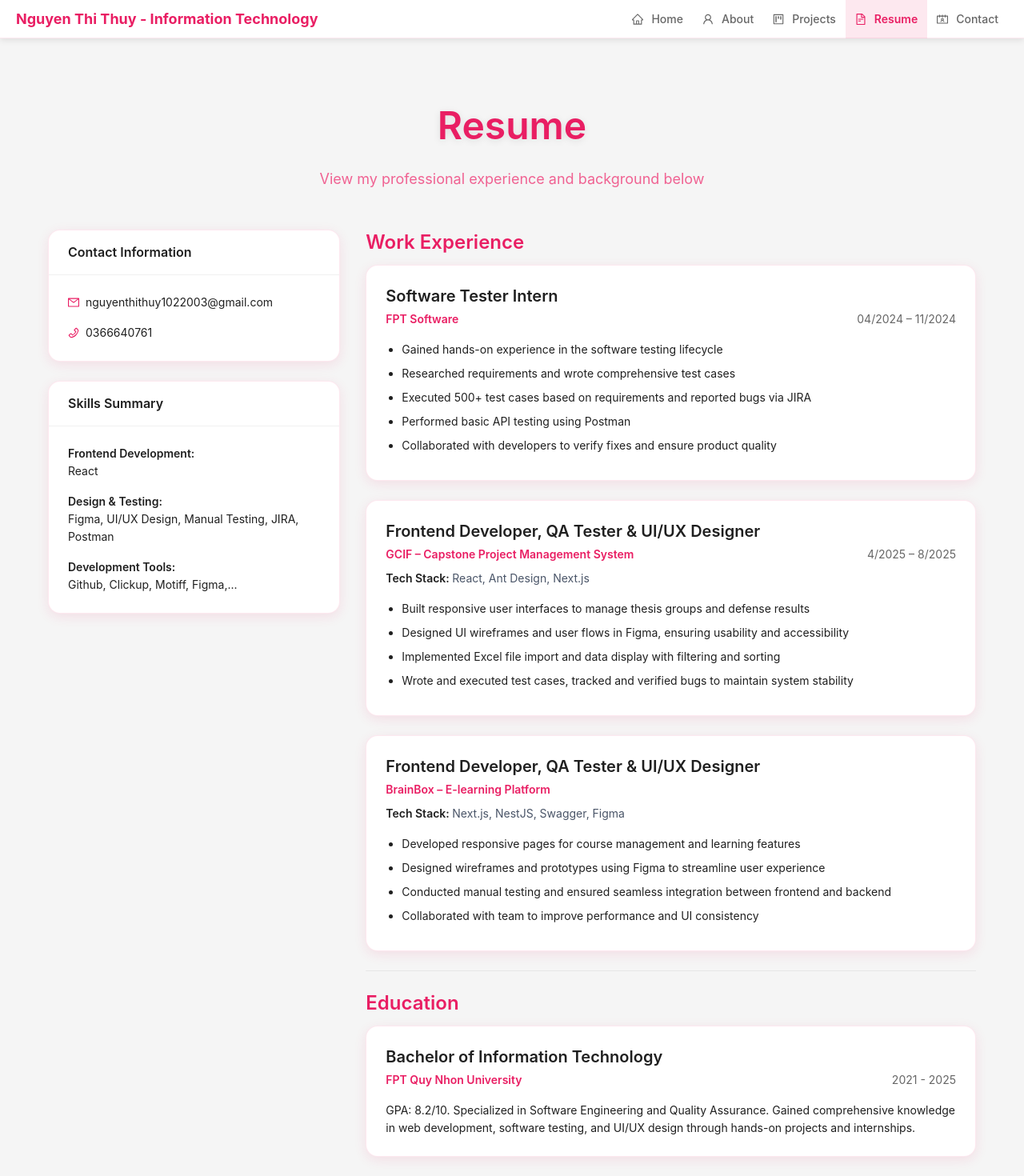
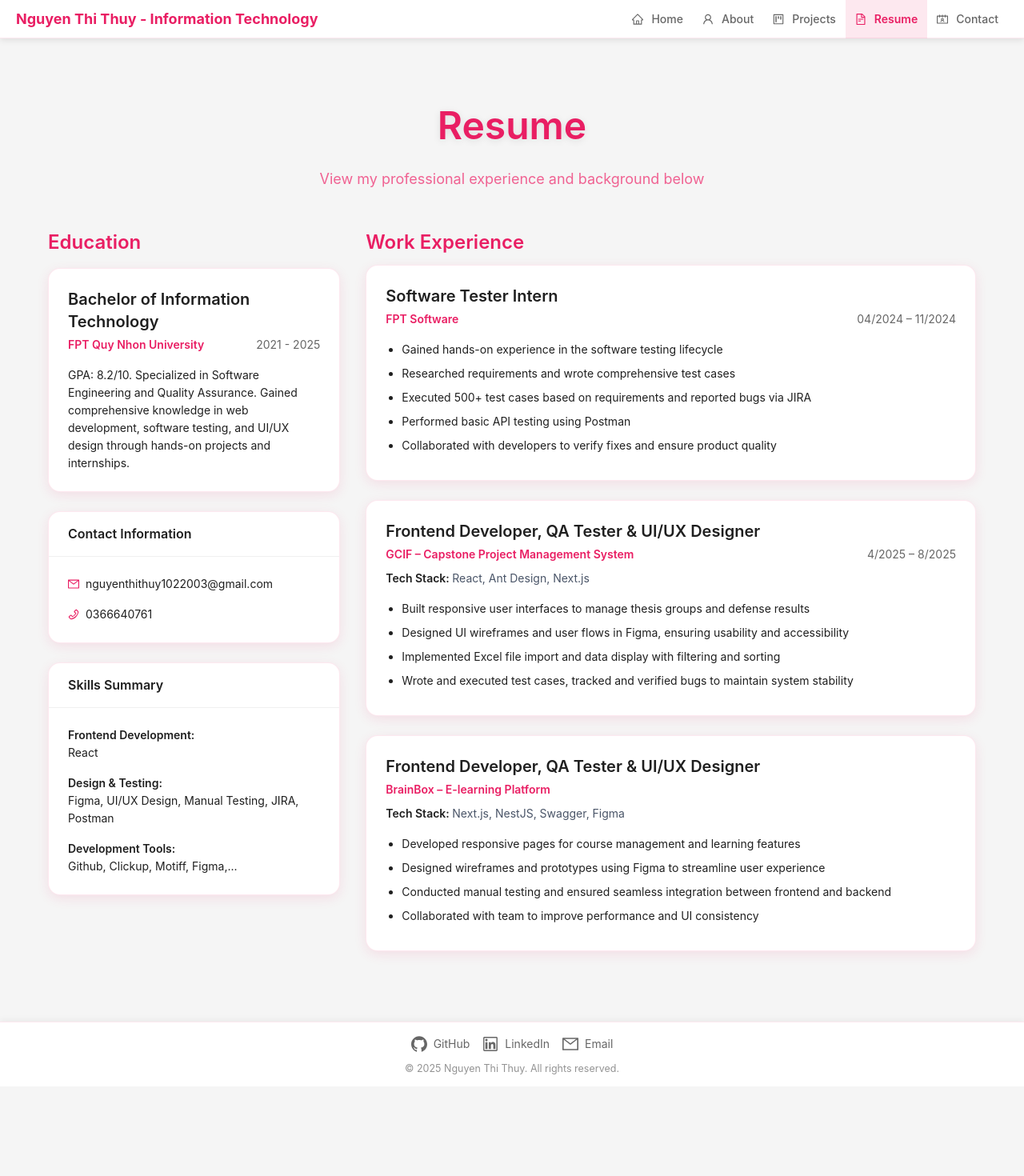
Before and after one commit to yuhtnguyen/yuhtnguyen.github.io, a React (Vite) app: page /resume in a window 1280 px wide. Shown: the top 1470 px of the page at 80% size. After the commit the page ends 1358 px from the top, so only its background shows below. Built offline with nearby package versions, Linux system fonts and the light colour scheme.

Commit message:
refactor: reorganize Resume component to include education section and improve layout

```diff
--- a/src/pages/Resume.jsx
+++ b/src/pages/Resume.jsx
@@ -1,4 +1,4 @@
-import { Typography, Card, Row, Col, Space, Divider } from "antd";
+import { Typography, Card, Row, Col, Space } from "antd";
 import { MailOutlined, PhoneOutlined } from "@ant-design/icons";
 
 const { Title, Paragraph, Text } = Typography;
@@ -64,32 +64,83 @@ const Resume = () => {
   return (
     <div className="page-container">
       <div style={{ textAlign: "center", marginBottom: "48px" }}>
-        <Title level={1} className="section-title" style={{
+        <Title
+          level={1}
+          className="section-title"
+          style={{
             color: THEME_COLORS.primary,
             fontSize: "clamp(2rem, 4vw, 3rem)",
-          textShadow: "0 2px 10px rgba(0,0,0,0.1)"
-        }}>
+            textShadow: "0 2px 10px rgba(0,0,0,0.1)",
+          }}
+        >
           Resume
         </Title>
-        <Paragraph style={{
+        <Paragraph
+          style={{
             fontSize: "clamp(16px, 3vw, 18px)",
             marginBottom: "24px",
             color: THEME_COLORS.secondary,
-          lineHeight: "1.6"
-        }}>
+            lineHeight: "1.6",
+          }}
+        >
           View my professional experience and background below
         </Paragraph>
       </div>
 
       <Row gutter={[32, 32]}>
-        {/* Contact Info */}
+        {/* Education & Contact Info */}
         <Col xs={24} lg={8}>
-          <Card title="Contact Information" style={{
+          <Title
+            level={3}
+            style={{ color: THEME_COLORS.primary, marginBottom: "16px" }}
+          >
+            Education
+          </Title>
+          {education.map((edu, index) => (
+            <Card
+              key={index}
+              style={{
                 marginBottom: "24px",
                 borderRadius: "15px",
                 boxShadow: "0 4px 15px rgba(233, 30, 99, 0.1)",
-            border: "1px solid rgba(233, 30, 99, 0.1)"
-          }}>
+                border: "1px solid rgba(233, 30, 99, 0.1)",
+                transition: "all 0.3s ease",
+              }}
+              onMouseEnter={(e) => {
+                e.currentTarget.style.transform = "translateY(-2px)";
+                e.currentTarget.style.boxShadow =
+                  "0 8px 25px rgba(233, 30, 99, 0.2)";
+              }}
+              onMouseLeave={(e) => {
+                e.currentTarget.style.transform = "translateY(0)";
+                e.currentTarget.style.boxShadow =
+                  "0 4px 15px rgba(233, 30, 99, 0.1)";
+              }}
+            >
+              <div style={{ marginBottom: "16px" }}>
+                <Title level={4} style={{ marginBottom: "4px" }}>
+                  {edu.degree}
+                </Title>
+                <Text strong style={{ color: THEME_COLORS.primary }}>
+                  {edu.school}
+                </Text>
+                <Text style={{ float: "right", color: "#666" }}>
+                  {edu.period}
+                </Text>
+              </div>
+              <Text>{edu.description}</Text>
+            </Card>
+          ))}
+
+          <Card
+            title="Contact Information"
+            style={{
+              marginBottom: "24px",
+              borderRadius: "15px",
+              boxShadow: "0 4px 15px rgba(233, 30, 99, 0.1)",
+              border: "1px solid rgba(233, 30, 99, 0.1)",
+            }}
+          >
             <Space direction="vertical" size="middle">
               <div>
                 <MailOutlined
@@ -106,11 +157,14 @@ const Resume = () => {
             </Space>
           </Card>
 
-          <Card title="Skills Summary" style={{
+          <Card
+            title="Skills Summary"
+            style={{
               borderRadius: "15px",
               boxShadow: "0 4px 15px rgba(233, 30, 99, 0.1)",
-            border: "1px solid rgba(233, 30, 99, 0.1)"
-          }}>
+              border: "1px solid rgba(233, 30, 99, 0.1)",
+            }}
+          >
             <div style={{ marginBottom: "16px" }}>
               <Text strong>Frontend Development:</Text>
               <br />
@@ -129,27 +183,32 @@ const Resume = () => {
           </Card>
         </Col>
 
-        {/* Experience & Education */}
+        {/* Experience */}
         <Col xs={24} lg={16}>
           <Title level={3} style={{ color: THEME_COLORS.primary }}>
             Work Experience
           </Title>
           {experiences.map((exp, index) => (
-            <Card key={index} style={{
+            <Card
+              key={index}
+              style={{
                 marginBottom: "24px",
                 borderRadius: "15px",
                 boxShadow: "0 4px 15px rgba(233, 30, 99, 0.1)",
                 border: "1px solid rgba(233, 30, 99, 0.1)",
-              transition: "all 0.3s ease"
+                transition: "all 0.3s ease",
               }}
               onMouseEnter={(e) => {
                 e.currentTarget.style.transform = "translateY(-2px)";
-              e.currentTarget.style.boxShadow = "0 8px 25px rgba(233, 30, 99, 0.2)";
+                e.currentTarget.style.boxShadow =
+                  "0 8px 25px rgba(233, 30, 99, 0.2)";
               }}
               onMouseLeave={(e) => {
                 e.currentTarget.style.transform = "translateY(0)";
-              e.currentTarget.style.boxShadow = "0 4px 15px rgba(233, 30, 99, 0.1)";
-            }}>
+                e.currentTarget.style.boxShadow =
+                  "0 4px 15px rgba(233, 30, 99, 0.1)";
+              }}
+            >
               <div style={{ marginBottom: "16px" }}>
                 <Title level={4} style={{ marginBottom: "4px" }}>
                   {exp.title}
@@ -163,7 +222,9 @@ const Resume = () => {
                 {exp.techStack && (
                   <div style={{ marginTop: "8px" }}>
                     <Text strong>Tech Stack: </Text>
-                    <Text style={{ color: THEME_COLORS.textMuted }}>{exp.techStack}</Text>
+                    <Text style={{ color: THEME_COLORS.textMuted }}>
+                      {exp.techStack}
+                    </Text>
                   </div>
                 )}
               </div>
@@ -176,42 +237,6 @@ const Resume = () => {
               </ul>
             </Card>
           ))}
-
-          <Divider />
-
-          <Title level={3} style={{ color: THEME_COLORS.primary }}>
-            Education
-          </Title>
-          {education.map((edu, index) => (
-            <Card key={index} style={{
-              marginBottom: "24px",
-              borderRadius: "15px",
-              boxShadow: "0 4px 15px rgba(233, 30, 99, 0.1)",
-              border: "1px solid rgba(233, 30, 99, 0.1)",
-              transition: "all 0.3s ease"
-            }}
-            onMouseEnter={(e) => {
-              e.currentTarget.style.transform = "translateY(-2px)";
-              e.currentTarget.style.boxShadow = "0 8px 25px rgba(233, 30, 99, 0.2)";
-            }}
-            onMouseLeave={(e) => {
-              e.currentTarget.style.transform = "translateY(0)";
-              e.currentTarget.style.boxShadow = "0 4px 15px rgba(233, 30, 99, 0.1)";
-            }}>
-              <div style={{ marginBottom: "16px" }}>
-                <Title level={4} style={{ marginBottom: "4px" }}>
-                  {edu.degree}
-                </Title>
-                <Text strong style={{ color: THEME_COLORS.primary }}>
-                  {edu.school}
-                </Text>
-                <Text style={{ float: "right", color: "#666" }}>
-                  {edu.period}
-                </Text>
-              </div>
-              <Text>{edu.description}</Text>
-            </Card>
-          ))}
         </Col>
       </Row>
     </div>
```
Lines whose indentation alone changed are shown as unchanged.
